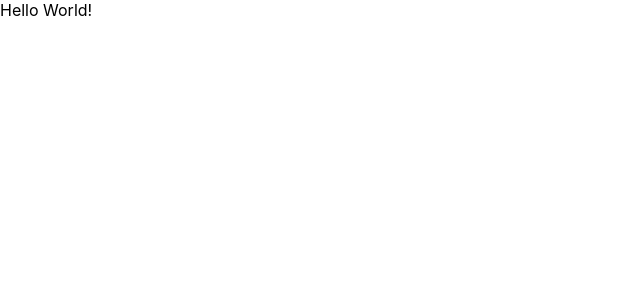
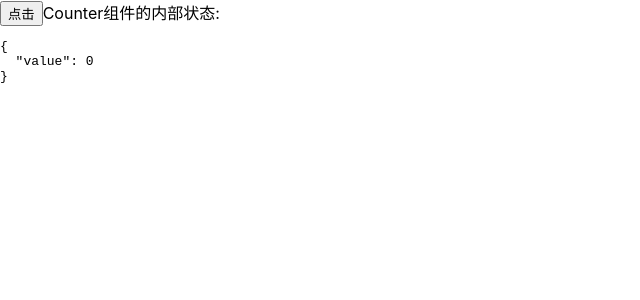
Before and after one commit to UvDream/learning-practice-web, a React (Create React App) app in the folder react/demo1/: page / in a window 1280 px wide. Shown: the top 300 px of the page, without its empty margins (0-640 px from the left). Built offline with nearby package versions, Linux system fonts and the light colour scheme.

Commit message:
计时器

```diff
--- a/react/demo1/src/App.js
+++ b/react/demo1/src/App.js
@@ -2,7 +2,6 @@ import React,{Component} from 'react';
 // import React from 'react';
 // const Component=React.Component;
 import './App.css';
-
 class App extends Component {
   render(){
     return(
--- /dev/null
+++ b/react/demo1/src/Counter.js
@@ -0,0 +1,23 @@
+import React,{Component} from 'react'
+
+export default class Counter extends Component{
+    constructor(){
+        super()
+        this.state={value:0}
+    }
+    render(){
+        return(
+            <div>
+                < button onClick = {
+                    () => this.setState({
+                        value: this.state.value + 1
+                    })
+                } >
+                    点击
+                </button>
+                Counter组件的内部状态:
+                <pre>{JSON.stringify(this.state,null,2)}</pre>
+            </div>
+        )
+    }
+}
--- a/react/demo1/src/index.js
+++ b/react/demo1/src/index.js
@@ -1,6 +1,7 @@
 import React from 'react';
 import ReactDOM from 'react-dom';
 import './index.css';
-import App from './App';
+// import App from './App';
+import Counter from "./Counter"
 
-ReactDOM.render(<App />, document.getElementById('root'));
+ReactDOM.render( <Counter / > , document.getElementById('root'));
```
